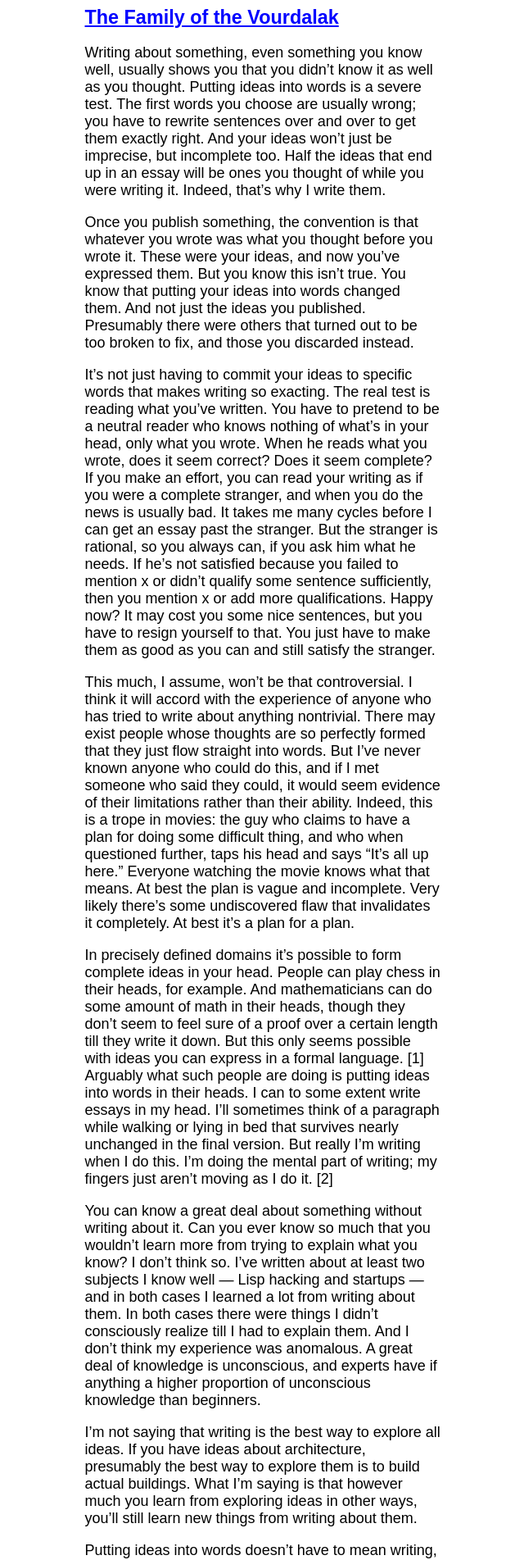
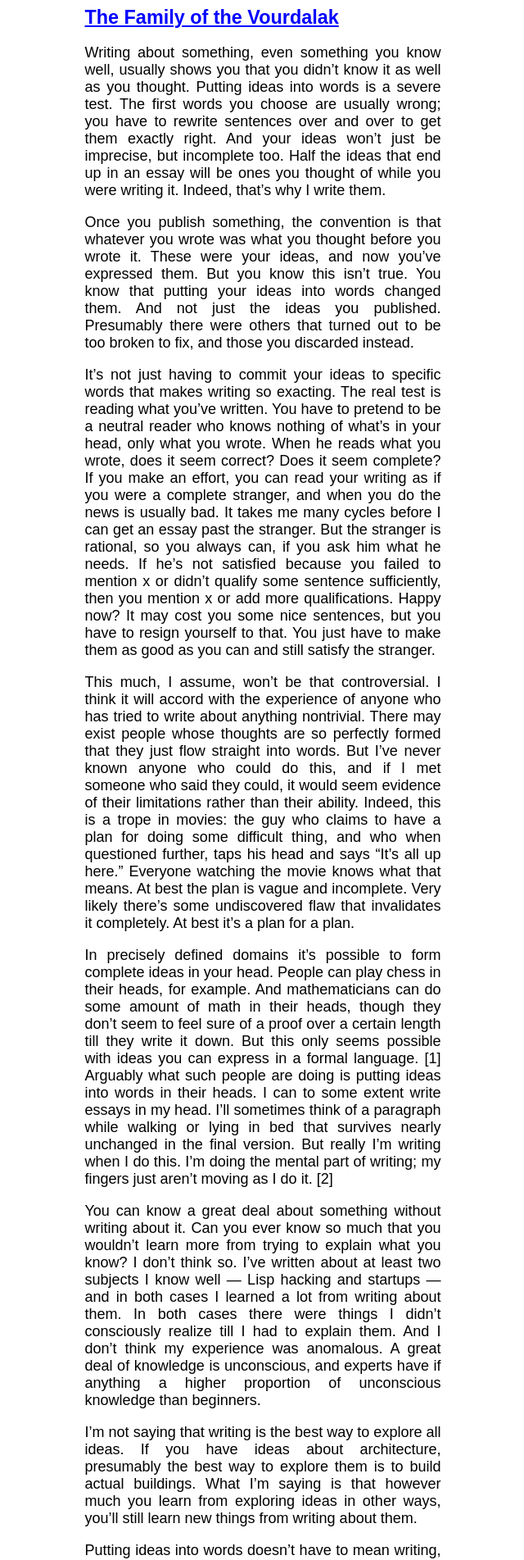
Before and after one commit to 0x000m/old, a Jekyll site: the page built from index.html, in a window 1280 px wide. Shown: the top 1903 px of the page at 82% size, without its empty margins (319-959 px from the left). Built offline with Jekyll 4.4.1, drawn with Linux system fonts in a browser that asks for light colours; the list of posts is cut into pages by our own code.

Commit message:
Update default.html

```diff
--- a/_layouts/default.html
+++ b/_layouts/default.html
@@ -7,7 +7,7 @@
     margin-bottom: 0.25rem;
     background-color: #006951;}
 
-      article{margin:auto;max-width:650px;text-align:justified;}
+      article{margin:auto;max-width:650px;text-align:justify;}
       img{mix-blend-mode: hard-light;background-color:#006951;}.low .featured-img,.low p.img,li.low .featured-img,li.low p.img{background-color:#162dab}.low .category,li.low .category{color:#162dab}.low .category-low,li.low .category-low{display:block}.hig .featured-img,.hig p.img,li.hig .featured-img,li.hig p.img{background-color:#d11305}.hig .category,li.hig .category{color:#d11305}.hig .category-hig,li.hig .category-hig{display:block}.obs .featured-img,.obs p.img{background-color:#006951}.obs .category{color:#006951}.obs .category-obs{display:block}header.top{position:relative;padding-bottom:.5rem;border-bottom:2px solid #000;min-height:110px}header.top h1{text-transform:uppercase}img{max-width:100%;}a{color:default;}h1,h2,h3,h4,h5,h6{font-family:serif;}b{font-family:sans-serif;}body{font-family:sans-serif;font-size:18px;}.tweet p {display:inline;}.tweet{font-size:2.2em;font-weight:700;}.container{position:relative;color:#fff}.bottom-left{position:absolute;bottom:8px;left:16px}.top-left{position:absolute;top:8px;left:16px}.top-right{position:absolute;top:8px;right:16px}.bottom-right{position:absolute;bottom:8px;right:16px}.centered{position:absolute;top:50%;left:50%;transform:translate(-50%,-50%)}.column{float:left;width:33.33%;padding:5px}.row::after{content:"";clear:both;display:table}</style>
    <!-- <style>
       body{font-family:serif;}main p{max-width:600px;}main{padding:20px;}.page-header{margin-bottom:35px;font-size:16px;}.page-teaser{margin-bottom:20px;}</style>-->
```
